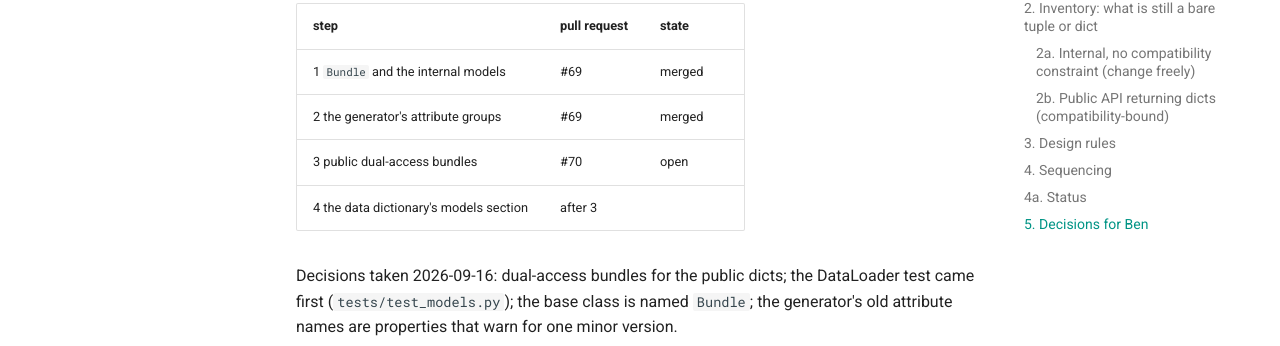
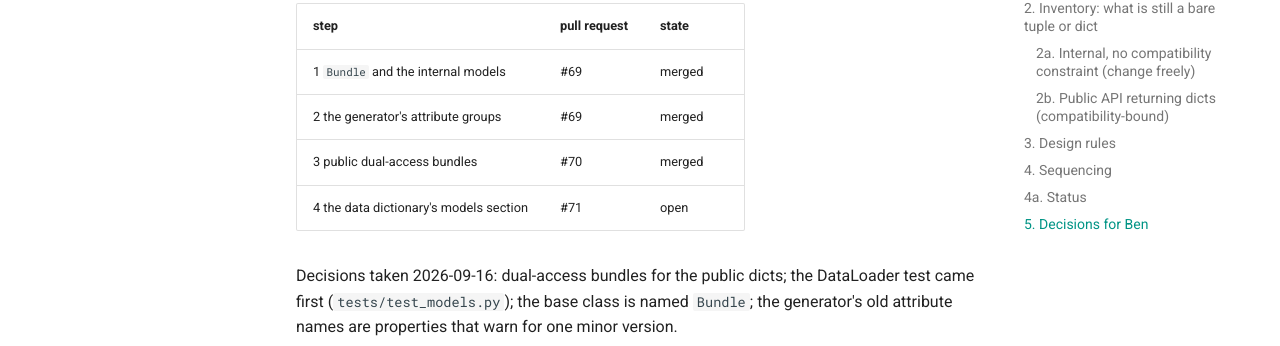
Before and after one commit to myersben9/fdia-graph, an MkDocs documentation site: the page built from docs/DATA_MODELS_PLAN.md, in a window 1280 px wide and 900 px high, scrolled down 4705 px. Shown: the part 127-473 px from the top of the window. Built offline with MkDocs 1.6.1 and Material for MkDocs 9.7.7, drawn with Linux system fonts in a browser that asks for light colours; comment, search, counter and statistics services are not loaded.

Commit message:
Plan status: steps 3 and 4

```diff
--- a/docs/DATA_MODELS_PLAN.md
+++ b/docs/DATA_MODELS_PLAN.md
@@ -127,8 +127,8 @@ previous dict exactly.
 |---|---|---|
 | 1 `Bundle` and the internal models | #69 | merged |
 | 2 the generator's attribute groups | #69 | merged |
-| 3 public dual-access bundles | #70 | open |
-| 4 the data dictionary's models section | after 3 | |
+| 3 public dual-access bundles | #70 | merged |
+| 4 the data dictionary's models section | #71 | open |
 
 Decisions taken 2026-09-16: dual-access bundles for the public dicts; the DataLoader test came
 first (`tests/test_models.py`); the base class is named `Bundle`; the generator's old attribute
```
